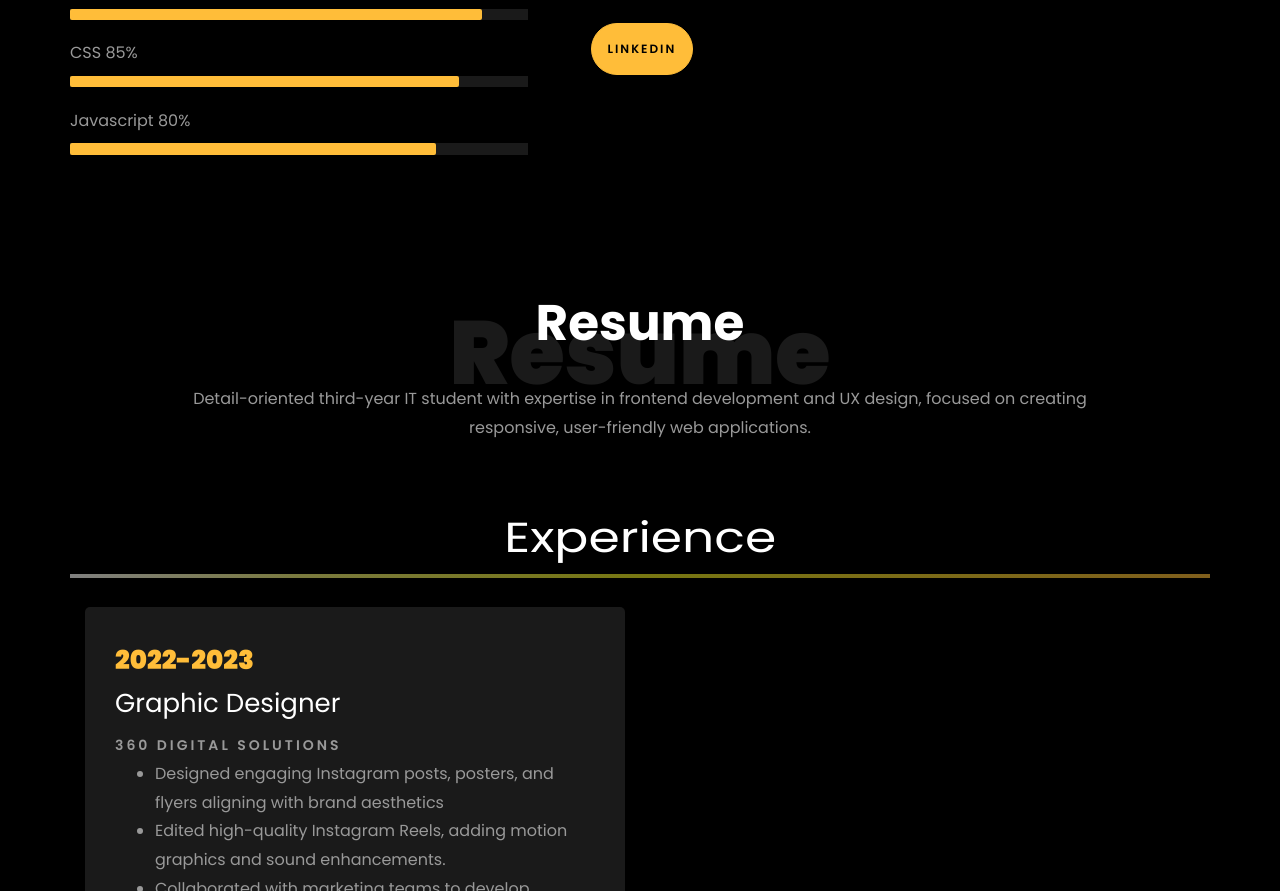
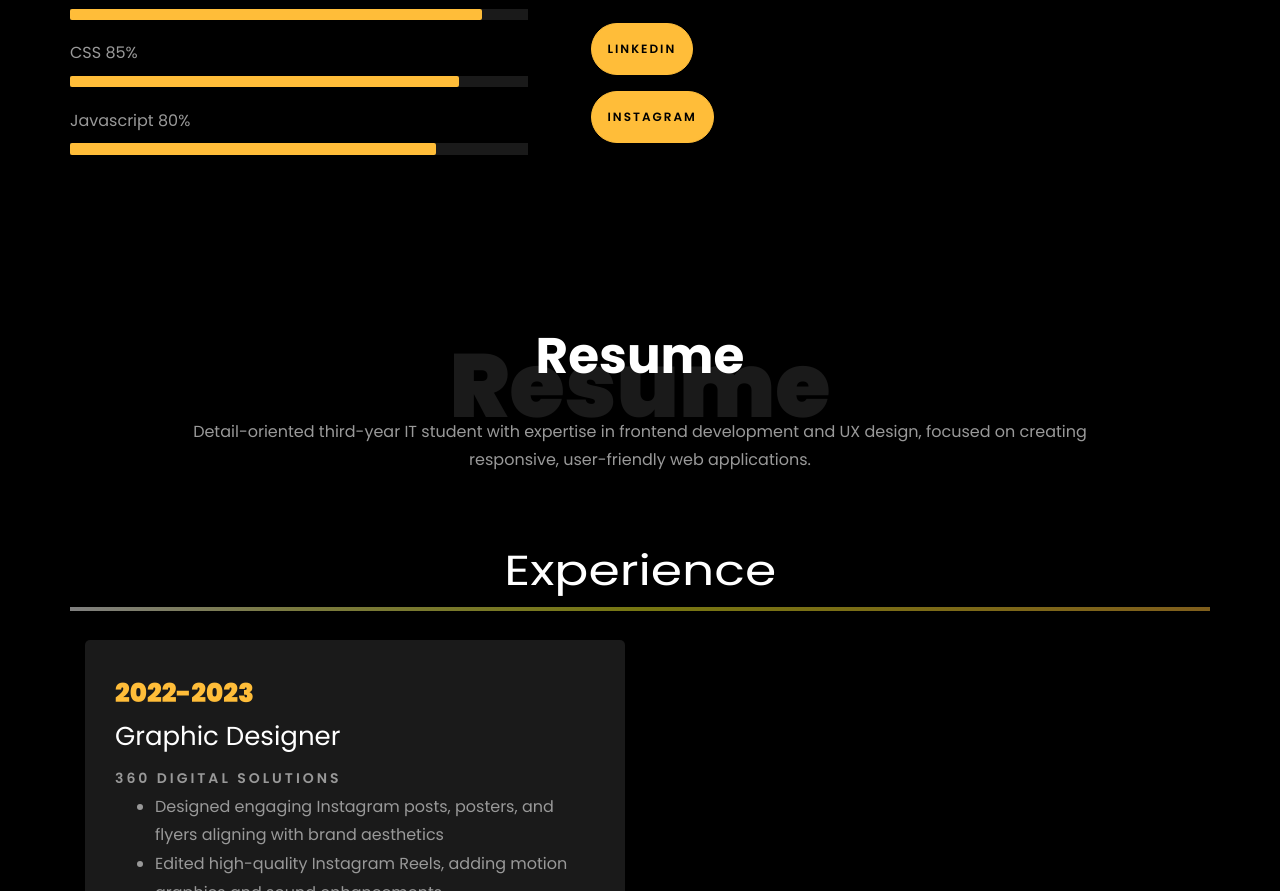
Before and after one commit to kshitijkothavale/kshitij.io.github, a plain HTML site: page index.html in a window 1280 px wide. Shown: the part 1242-2133 px from the top of the page. Drawn offline with Linux system fonts and the light colour scheme; files whose address does not match are found by name.

Commit message:
Update index.html

```diff
--- a/index.html
+++ b/index.html
@@ -299,6 +299,7 @@
 									<!-- <span>&nbsp; Projects completed</span> -->
 								<!-- </p> -->
 								<p><a href="https://www.linkedin.com/in/kshitij-kothavale-13793a2a1/" class="btn btn-primary py-3 px-3">LinkedIn</a></p>
+								<p><a href="https://www.instagram.com/kshitij_09k/" class="btn btn-primary py-3 px-3">Instagram</a></p>
 							</div>
 						</div>
 					</div>
```
